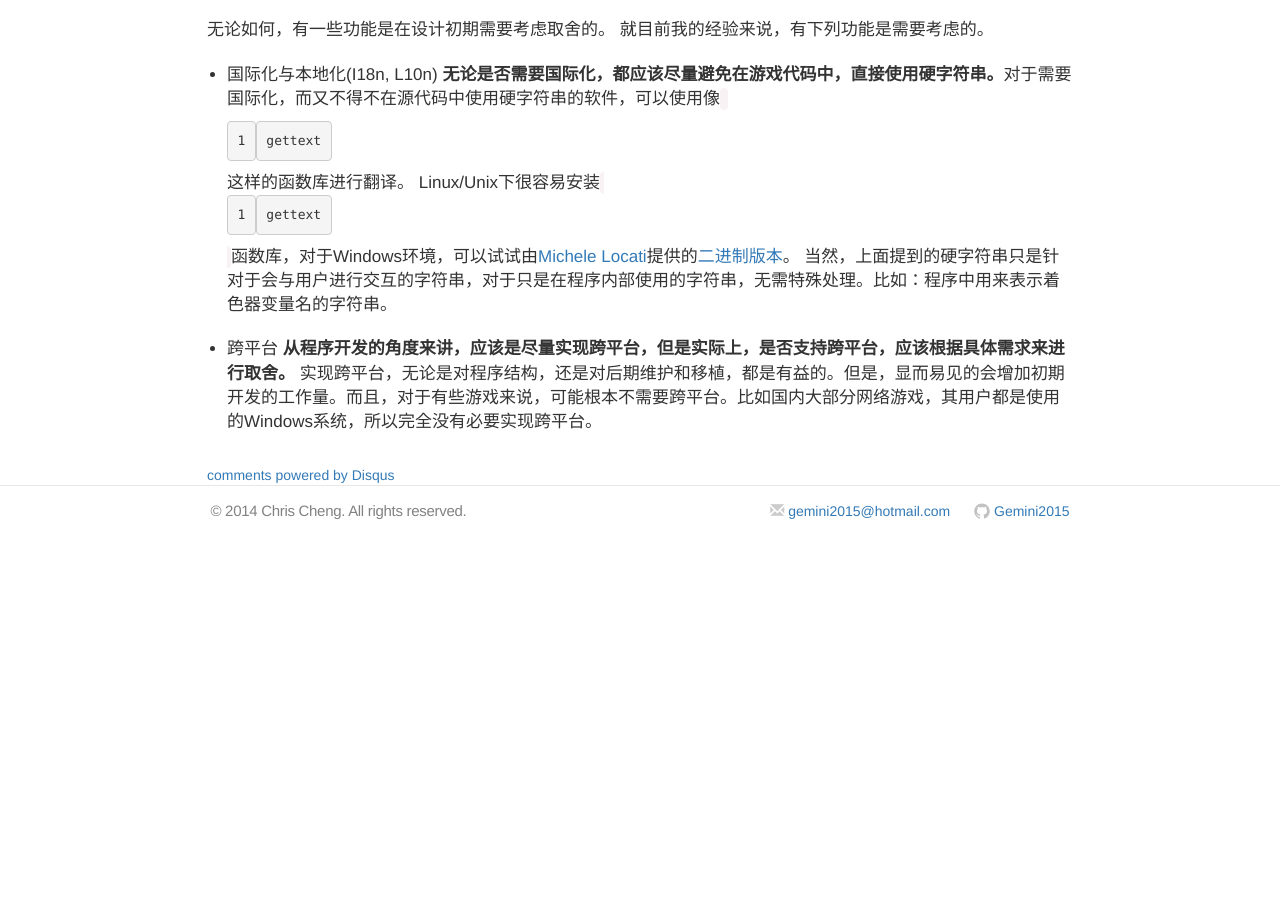
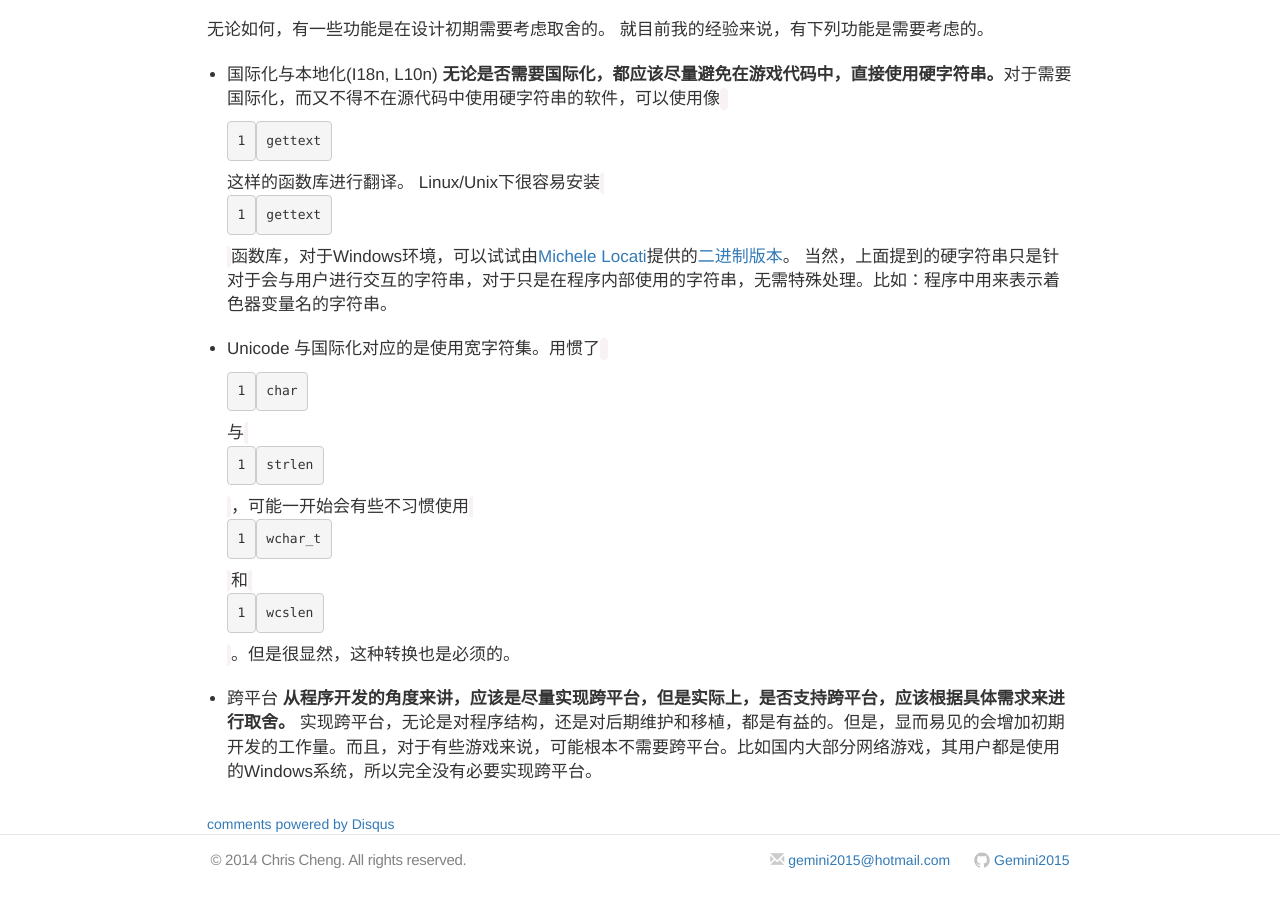
Before and after one commit to Gemini2015/gemini2015.github.io, a Jekyll site: the page built from _posts/2014-11-13-game-note.markdown, in a window 1280 px wide and 900 px high, scrolled down 2007 px. Built offline with Jekyll 4.4.1, drawn with Linux system fonts in a browser that asks for light colours; nearby versions of some CDN libraries; comment, search, counter and statistics services are not loaded; before the commit the page ends 2558 px from its top, so only the background shows below that.

Commit message:
更新Unicode

```diff
--- a/_posts/2014-11-13-game-note.markdown
+++ b/_posts/2014-11-13-game-note.markdown
@@ -56,6 +56,9 @@ description: 涉及到游戏各方面的备忘录
   Linux/Unix下很容易安装`gettext`函数库，对于Windows环境，可以试试由[Michele Locati](https://github.com/mlocati)提供的[二进制版本](http://mlocati.github.io/gettext-iconv-windows/)。
   当然，上面提到的硬字符串只是针对于会与用户进行交互的字符串，对于只是在程序内部使用的字符串，无需特殊处理。比如：程序中用来表示着色器变量名的字符串。
 
+- Unicode
+  与国际化对应的是使用宽字符集。用惯了`char`与`strlen`，可能一开始会有些不习惯使用`wchar_t`和`wcslen`。但是很显然，这种转换也是必须的。
+
 - 跨平台
   **从程序开发的角度来讲，应该是尽量实现跨平台，但是实际上，是否支持跨平台，应该根据具体需求来进行取舍。**
   实现跨平台，无论是对程序结构，还是对后期维护和移植，都是有益的。但是，显而易见的会增加初期开发的工作量。而且，对于有些游戏来说，可能根本不需要跨平台。比如国内大部分网络游戏，其用户都是使用的Windows系统，所以完全没有必要实现跨平台。
```
